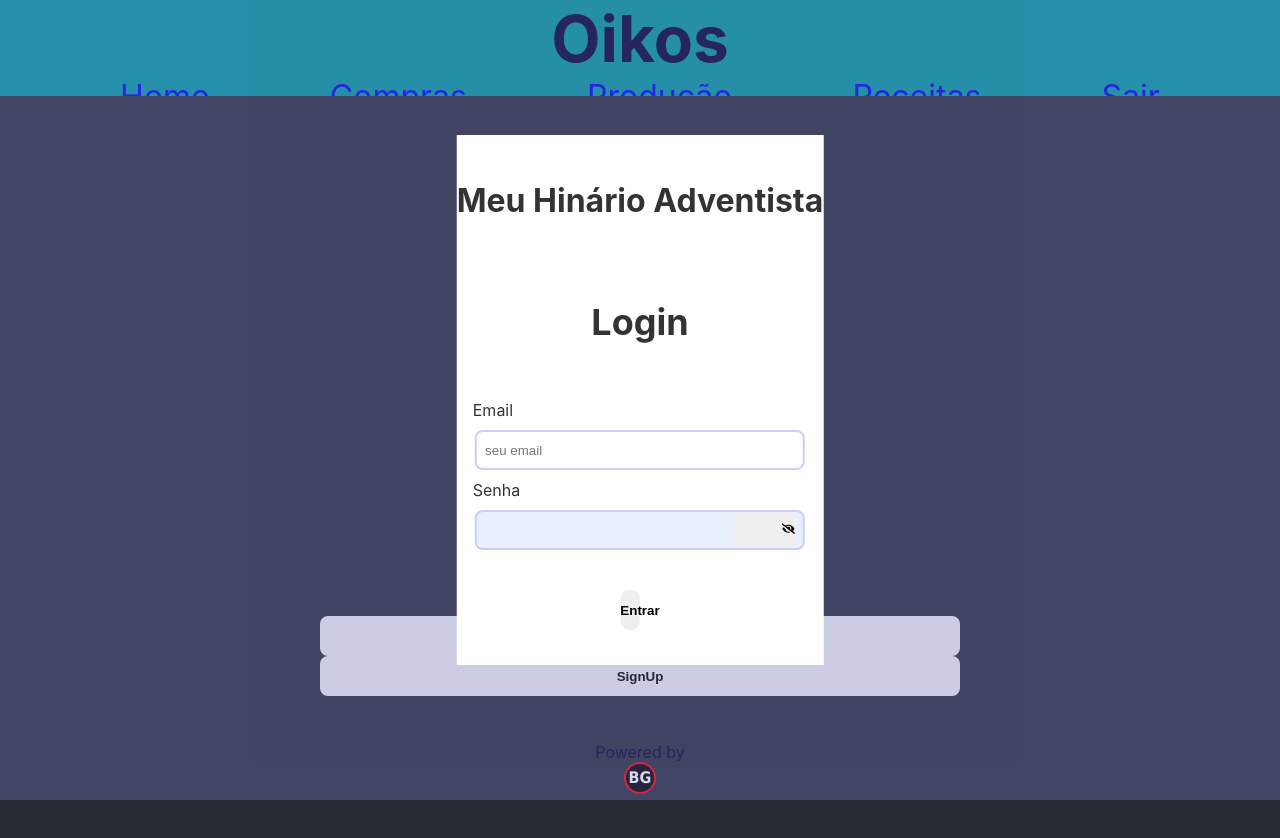
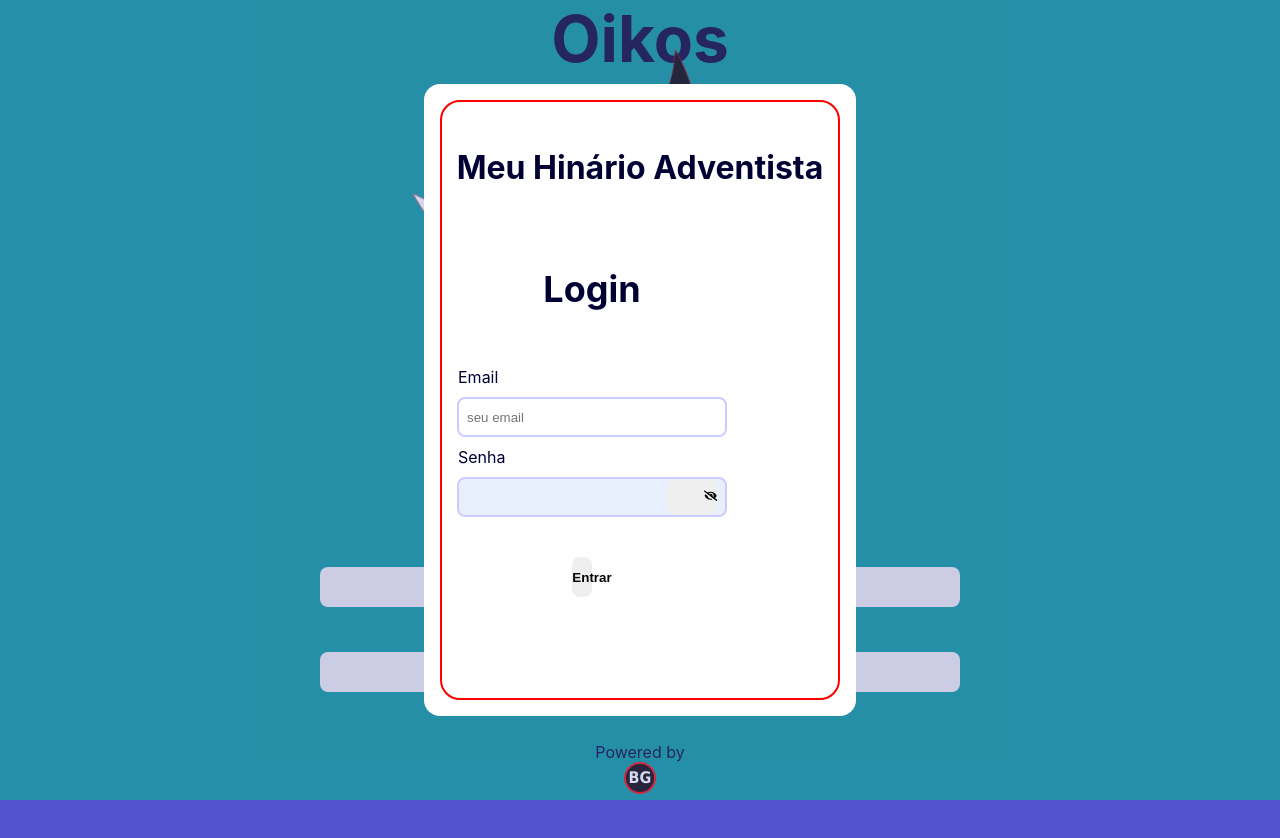
Before and after one commit to HardBoris/oikos-frontend, a React (Create React App) app: page / in a window 1280 px wide. Both pictures are taken after a click on the button "LogIn". Shown: the top 838 px of the page. After the commit the page ends 800 px from the top, so only its background shows below. Built offline with nearby package versions, Linux system fonts and the light colour scheme.

Commit message:
feat: landing page ready

```diff
--- a/package.json
+++ b/package.json
@@ -49,6 +49,7 @@
     ]
   },
   "devDependencies": {
+    "@types/react-modal": "^3.13.1",
     "@types/react-router-dom": "^5.3.3"
   }
 }
--- a/src/components/Form/style.css
+++ b/src/components/Form/style.css
@@ -4,4 +4,5 @@ form {
   flex-direction: column;
   justify-content: space-evenly;
   align-items: center;
+  border-radius: 20px;
 }
--- a/src/components/Modal/index.jsx
+++ /dev/null
@@ -1,43 +0,0 @@
-import { useState, useEffect } from "react";
-
-import ReactModal from "react-modal";
-
-const Modal = ({ children, isOpen, setIsOpen }) => {
-  const [modalStatus, setModalStatus] = useState(isOpen);
-
-  useEffect(() => {
-    setModalStatus(isOpen);
-  }, [isOpen]);
-
-  return (
-    <ReactModal
-      shouldCloseOnOverlayClick={true}
-      onRequestClose={setIsOpen}
-      isOpen={modalStatus}
-      ariaHideApp={false}
-      style={{
-        content: {
-          top: "50%",
-          left: "50%",
-          right: "auto",
-          bottom: "auto",
-          marginRight: "-50%",
-          transform: "translate(-50%, -50%)",
-          background: "#fff",
-          color: "#333",
-          borderRadius: "0",
-          width: "auto",
-          border: "none",
-          padding: "0",
-        },
-        overlay: {
-          backgroundColor: "var(--modal-overlay)",
-        },
-      }}
-    >
-      {children}
-    </ReactModal>
-  );
-};
-
-export default Modal;
--- /dev/null
+++ b/src/components/Modal/index.tsx
@@ -0,0 +1,33 @@
+import { useState, useEffect, ReactNode } from "react";
+import "./modal.style.css";
+import ReactModal from "react-modal";
+
+interface ModalType {
+  children?: ReactNode;
+  isOpen: boolean;
+  setIsOpen: () => void;
+}
+
+const Modal = ({ children, isOpen, setIsOpen }: ModalType) => {
+  // const [isOpen, setIsOpen] = useState(false);
+  const [modalStatus, setModalStatus] = useState(isOpen);
+
+  useEffect(() => {
+    setModalStatus(isOpen);
+  }, [isOpen]);
+
+  return (
+    <ReactModal
+      shouldCloseOnOverlayClick={true}
+      onRequestClose={setIsOpen}
+      isOpen={modalStatus}
+      ariaHideApp={false}
+      className="modal-box"
+      overlayClassName="modal-overlay"
+    >
+      {children}
+    </ReactModal>
+  );
+};
+
+export default Modal;
--- /dev/null
+++ b/src/components/Modal/modal.style.css
@@ -0,0 +1,39 @@
+/* .Modal {
+  top: 50%;
+  left: 50%;
+  right: auto;
+  bottom: auto;
+  margin-right: -50%;
+  transform: translate(-50%, -50%);
+  background: #fff;
+  color: #333;
+  border-radius: auto;
+  width: auto;
+  border: none;
+  padding: 0;
+} */
+
+/* .Overlay {
+  background-color: var(--modal-overlay);
+} */
+
+.modal-overlay {
+  z-index: 9999;
+  width: 100vw;
+  height: 100vh;
+  position: absolute;
+  top: 0;
+  background: var(--modal-overlay);
+  display: flex;
+  justify-content: center;
+  align-items: center;
+}
+
+.modal-box {
+  display: block;
+  background: white;
+  /* width: 70%; */
+  /* height: 70%; */
+  padding: 1rem;
+  border-radius: 1rem;
+}
--- a/src/pages/Landing/index.tsx
+++ b/src/pages/Landing/index.tsx
@@ -1,9 +1,10 @@
 import logo from "../../logo.svg";
-import "../../App.css";
+import "./landing.layout.css";
 import { useState } from "react";
 import Modal from "../../components/Modal";
 import { LogIn } from "../LogIn";
 import { SignUp } from "../SignUp";
+import { BGLogo } from "../../components/Logo";
 
 export const Landing = () => {
   const [openLogIn, setOpenLogIn] = useState(false);
@@ -17,30 +18,20 @@ export const Landing = () => {
     setOpenSignUp(!openSignUp);
   };
   return (
-    <div>
-      {/* <h1>Home</h1>
-      <p>
-        <a href="/login">LogIn</a>
-      </p>
-      <p>
-        <a href="/signup">Cadastro</a>
-      </p> */}
-      <div className="App">
-        <header className="App-header">
-          <img src={logo} className="App-logo" alt="logo" />
-          {/* <p>
-            Edit <code>src/App.tsx</code> and save to reload.
-          </p> */}
-          {/* <a
-            className="App-link"
-            href="https://reactjs.org"
-            target="_blank"
-            rel="noopener noreferrer"
-          >
-            Learn React
-          </a> */}
+    <>
+      <header>
+        <h1>Oikos</h1>
+      </header>
+      <main>
+        {/* <section> */}
+        <picture>
+          <img src={logo} className="oikos-logo" alt="logo" />
+        </picture>
+
+        <div className="landing-botonera">
           <button onClick={() => setOpenLogIn(true)}>LogIn</button>
           <button onClick={() => setOpenSignUp(true)}>SignUp</button>
+        </div>
 
         <Modal isOpen={openLogIn} setIsOpen={handleLogIn}>
           <LogIn />
@@ -48,8 +39,16 @@ export const Landing = () => {
         <Modal isOpen={openSignUp} setIsOpen={handleSignUp}>
           <SignUp />
         </Modal>
-        </header>
+        {/* </section> */}
+      </main>
+      <footer>
+        <div id="barney">
+          Powered by{" "}
+          <span id="bg__logo">
+            <BGLogo />
+          </span>
         </div>
-    </div>
+      </footer>
+    </>
   );
 };
--- /dev/null
+++ b/src/pages/Landing/landing.layout.css
@@ -0,0 +1,125 @@
+header {
+  width: 100%;
+  height: 20vh;
+  background-color: var(--turquoise-500-400);
+  color: var(--turquoise-100-ligth);
+  /* display: flex;
+  justify-content: center;
+  align-items: center;
+  border: 2px solid red; */
+  font-size: calc(16px + 2vmin);
+  text-align: center;
+}
+main {
+  width: 100%;
+  height: 70vh;
+  color: var(--blue-full-dark);
+  font-size: calc(10px + 2vmin);
+  display: flex;
+  flex-direction: column;
+}
+
+picture {
+  width: 100%;
+  height: 60%;
+  text-align: center;
+}
+
+.oikos-logo {
+  height: 50vmin;
+  pointer-events: none;
+}
+
+.landing-botonera {
+  width: 100%;
+  height: 40%;
+  display: flex;
+  flex-direction: column;
+  justify-content: space-evenly;
+  align-items: center;
+}
+
+/* button {
+  width: 100px;
+  height: 50px;
+} */
+
+/* aside {
+  width: 100%;
+  height: 50%;
+} */
+
+/* section {
+  width: 100%;
+  height: 50%;
+} */
+
+footer {
+  width: 100%;
+  height: 10vh;
+  background-color: var(--turquoise-100-ligth);
+  color: var(--turquoise-500-400);
+  display: flex;
+  justify-content: center;
+  align-items: center;
+  font-size: calc(8px + 1vmin);
+}
+
+@media (prefers-reduced-motion: no-preference) {
+  .oikos-logo {
+    animation: oikos-logo-spin infinite 20s linear;
+  }
+}
+
+@media (min-width: 430px) and (max-width: 768px) {
+  header {
+    height: 15vh;
+  }
+
+  main {
+    height: 75vh;
+  }
+
+  footer {
+    height: 10vh;
+  }
+}
+
+@media (min-width: 769px) {
+  header {
+    height: 12vh;
+  }
+
+  main {
+    height: 80vh;
+    display: flex;
+  }
+
+  picture {
+    height: 80%;
+    text-align: center;
+  }
+
+  aside {
+    width: 20%;
+    height: 100%;
+  }
+
+  section {
+    width: 100%;
+    height: 100%;
+  }
+
+  footer {
+    height: 8vh;
+  }
+}
+
+@keyframes oikos-logo-spin {
+  from {
+    transform: rotate(0deg);
+  }
+  to {
+    transform: rotate(360deg);
+  }
+}
--- a/src/pages/Landing/style.css
+++ /dev/null
@@ -1,17 +0,0 @@
-#bg__logo {
-  display: flex;
-  justify-content: center;
-  align-items: center;
-}
-
-.barney {
-  display: flex;
-  justify-content: center;
-  align-items: center;
-}
-
-.operaciones {
-  width: 100%;
-  height: 30%;
-  border: 2px solid black;
-}
--- a/src/pages/LogIn/style.css
+++ b/src/pages/LogIn/style.css
@@ -1,3 +1,9 @@
+.group {
+  width: 400px;
+  height: 600px;
+  border-radius: 20px;
+  border: 2px solid red;
+}
 .login-intro {
   height: 130px;
   display: flex;
@@ -7,6 +13,7 @@
 
 .login-form {
   height: 340px;
+  /* display: none; */
 }
 
 /* .form-title {
@@ -39,8 +46,9 @@
 @media (min-width: 769px) {
   .login-form {
     height: 400px;
+    display: flex;
   }
   .login-set {
-    display: block;
+    display: flex;
   }
 }
--- a/src/routes/PrivateRoutes.tsx
+++ b/src/routes/PrivateRoutes.tsx
@@ -1,4 +1,4 @@
-import { Navigate, Route, Routes } from "react-router-dom";
+import { Route, Routes } from "react-router-dom";
 import { Home, Purchases } from "../pages";
 import { Production } from "../pages/Production";
 import { Recipes } from "../pages/Recipes";
--- a/src/routes/PublicRoutes.tsx
+++ b/src/routes/PublicRoutes.tsx
@@ -1,18 +1,18 @@
 import { Route, Routes } from "react-router-dom";
-import { Home, Purchases } from "../pages";
+// import { Home, Purchases } from "../pages";
 import { Landing } from "../pages/Landing";
-import { Production } from "../pages/Production";
-import { Recipes } from "../pages/Recipes";
+// import { Production } from "../pages/Production";
+// import { Recipes } from "../pages/Recipes";
 
 export const PublicRoutes = () => {
   return (
     <Routes>
-      <Route path="/" element={<Home />}>
-        <Route path="" element={<Landing />} />
-        {/* <Route path="purchases" element={<Purchases />} /> */}
-        {/* <Route path="recipes" element={<Recipes />} /> */}
-        {/* <Route path="production" element={<Production />} /> */}
-      </Route>
+      {/* <Route path="/" element={<Home />}> */}
+      <Route path="/" element={<Landing />} />
+      {/* <Route path="purchases" element={<Purchases />} /> */}
+      {/* <Route path="recipes" element={<Recipes />} /> */}
+      {/* <Route path="production" element={<Production />} /> */}
+      {/* </Route> */}
     </Routes>
   );
 };
```
Also changed, not shown: 1 other file (tests, documents, lock files or other folders). Lines whose indentation alone changed are shown as unchanged.
